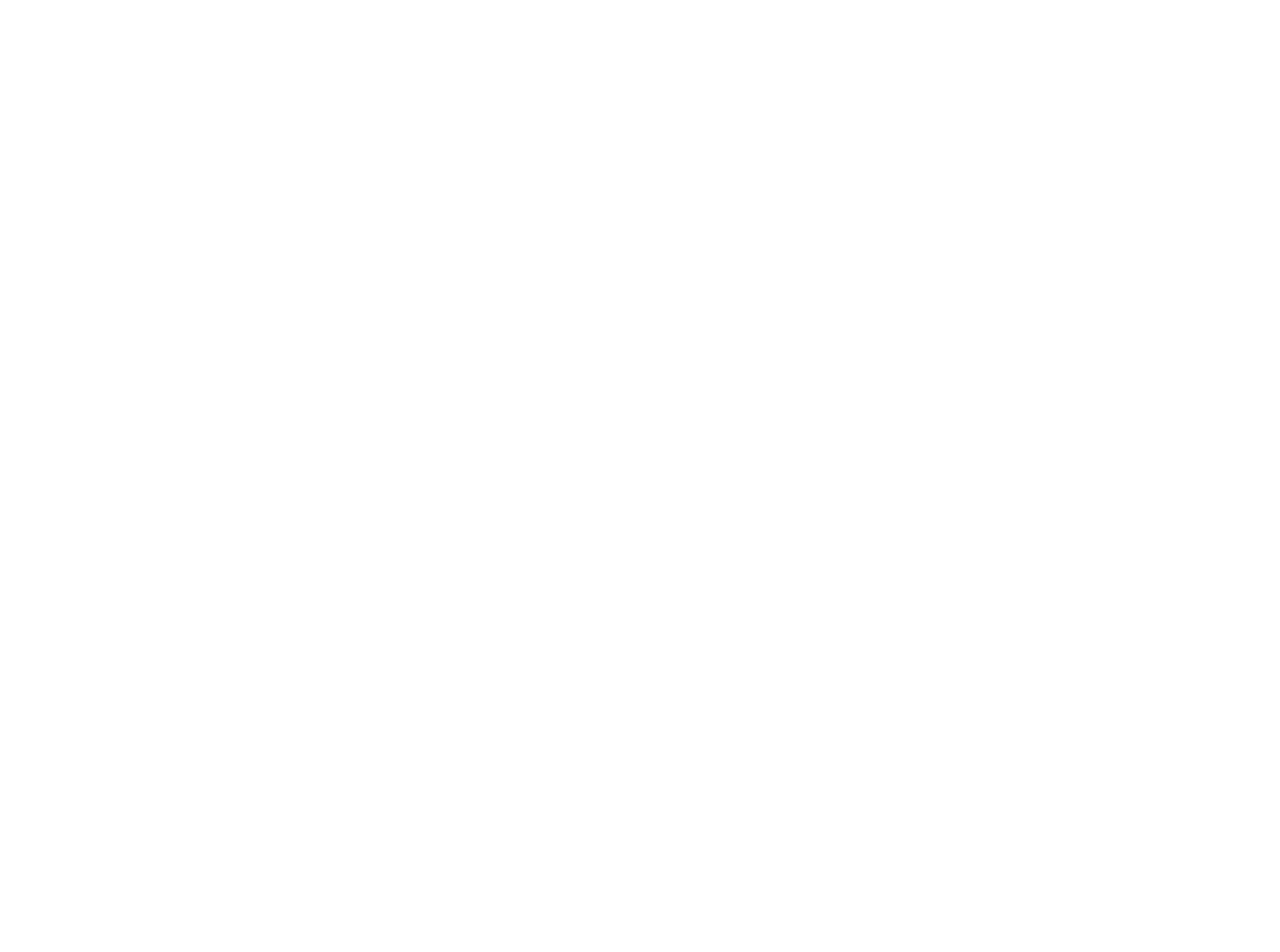
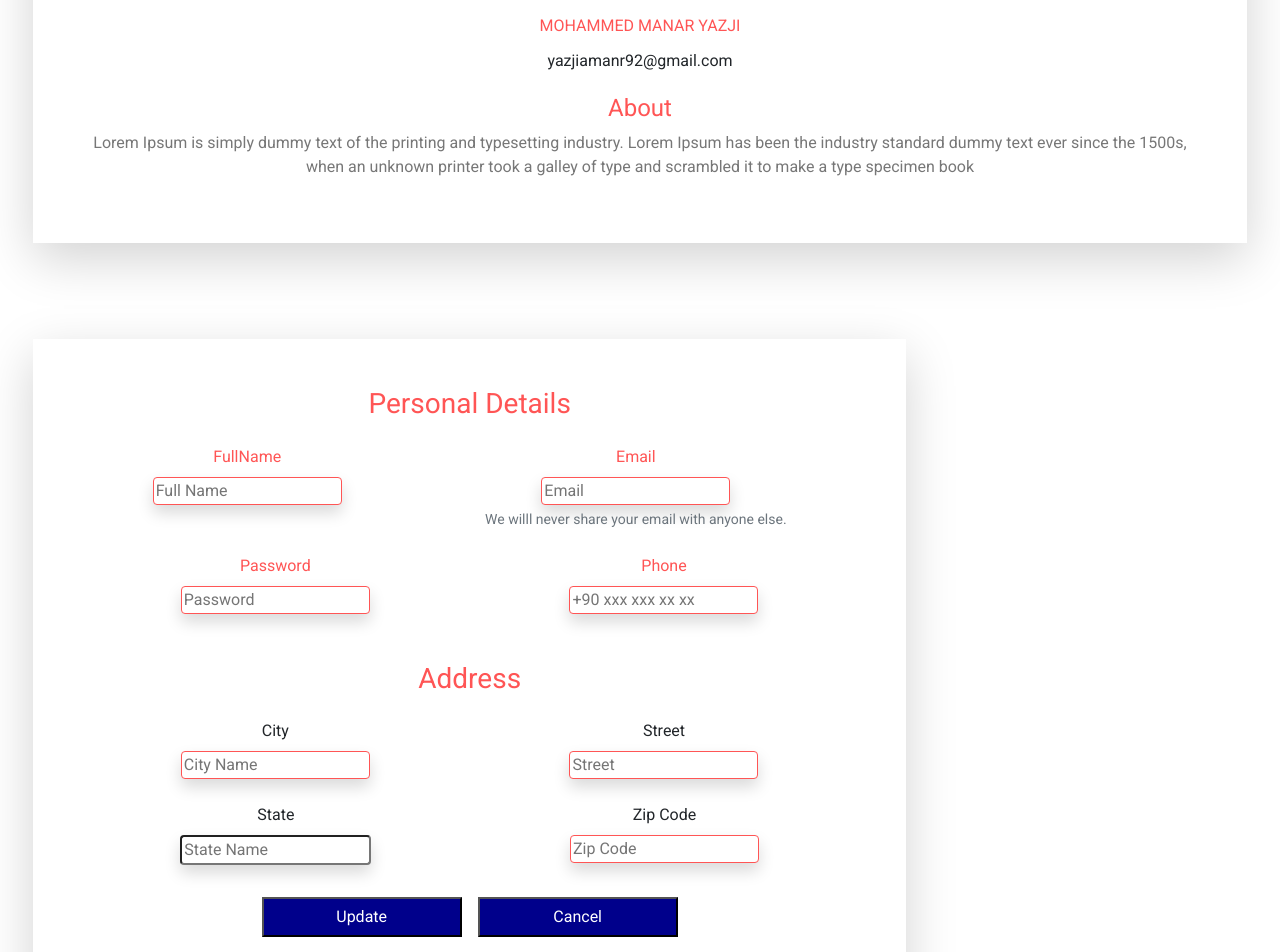
Before and after one commit to ReCoded-Org/capstone-turkey-animal-adoption, a React (Create React App) app: page /profile in a window 1280 px wide. Shown: the part 300-1252 px from the top of the page. Before the commit the page ends 800 px from the top, so only its background shows below. Built offline with nearby package versions, Linux system fonts and the light colour scheme; the HTML template or start-up script is replaced by a standard one.

Commit message:
Adding Page

```diff
--- a/src/App.js
+++ b/src/App.js
@@ -4,9 +4,9 @@ import AboutUs from "./pages/aboutus/AboutUs";
 import Homepage from "./pages/homepage/HomePage";
 import NavBar from "./components/NavBar/NavBar";
 import ResourcesPage from "./pages/resourcespage/ResourcesPage";
+import Profile from "./pages/profile/Profile";
 import "bootstrap/dist/css/bootstrap.min.css";
 import "./App.css";
-import "bootstrap/dist/css/bootstrap.min.css";
 
 function App() {
   return (
@@ -15,6 +15,7 @@ function App() {
       <Route exact path="/" component={Homepage} />
       <Route path="/resources" component={ResourcesPage} />
       <Route exact path="/about" component={AboutUs} />
+      <Route path="/profile" component={Profile} />
     </Router>
   );
 }
--- a/src/components/PersonalDetails/PersonalDetails.css
+++ b/src/components/PersonalDetails/PersonalDetails.css
@@ -1,15 +1,15 @@
 .newColor {
-  color: "#FF5555";
+  color: #ff5555;
 }
 
 h4 {
-  color: "#FF5555";
+  color: #ff5555;
 }
 p {
-  color: "#777777";
+  color: #777777;
 }
 h3 {
-  color: "#FF5555";
+  color: #ff5555;
 }
 .inputStyle {
   width: 350;
@@ -17,9 +17,9 @@ h3 {
   color: #ff5555;
 }
 .button {
-  background: "#00008B";
-  color: "white";
-  width: 200;
-  height: 40;
+  background: #00008b;
+  color: white;
+  width: 200px;
+  height: 40px;
   border-radius: "40px";
 }
--- a/src/components/PersonalDetails/PersonalDetails.js
+++ b/src/components/PersonalDetails/PersonalDetails.js
@@ -1,6 +1,7 @@
 import React from "react";
 import { Container } from "react-bootstrap";
 import Person from "./person.png";
+import "./PersonalDetails.css";
 
 const PersonalDetails = () => {
   return (
--- /dev/null
+++ b/src/pages/profile/Profile.js
@@ -0,0 +1,8 @@
+import React from "react";
+import PersonalDetails from "../../components/PersonalDetails/PersonalDetails";
+
+function Profile() {
+  return <PersonalDetails />;
+}
+
+export default Profile;
```
